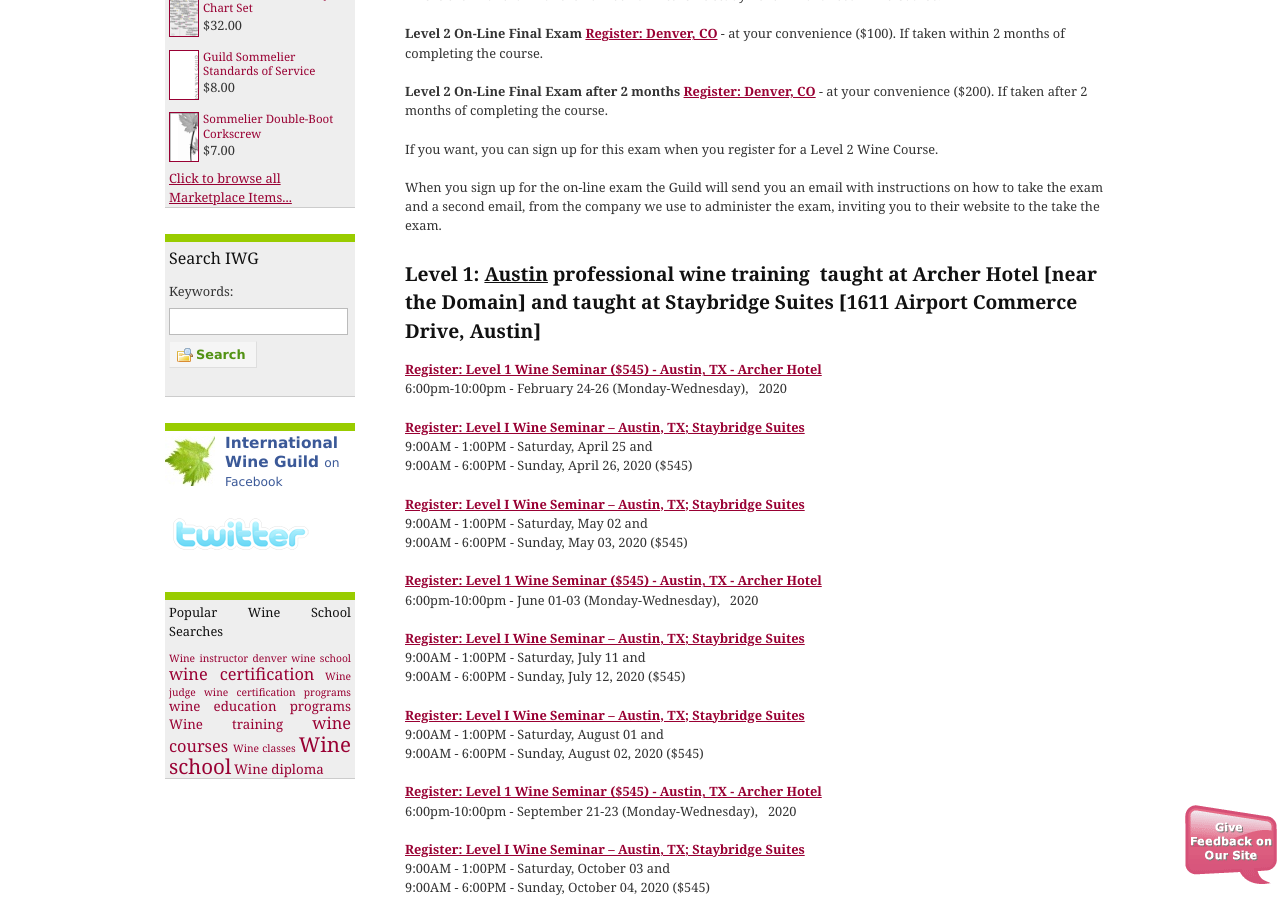
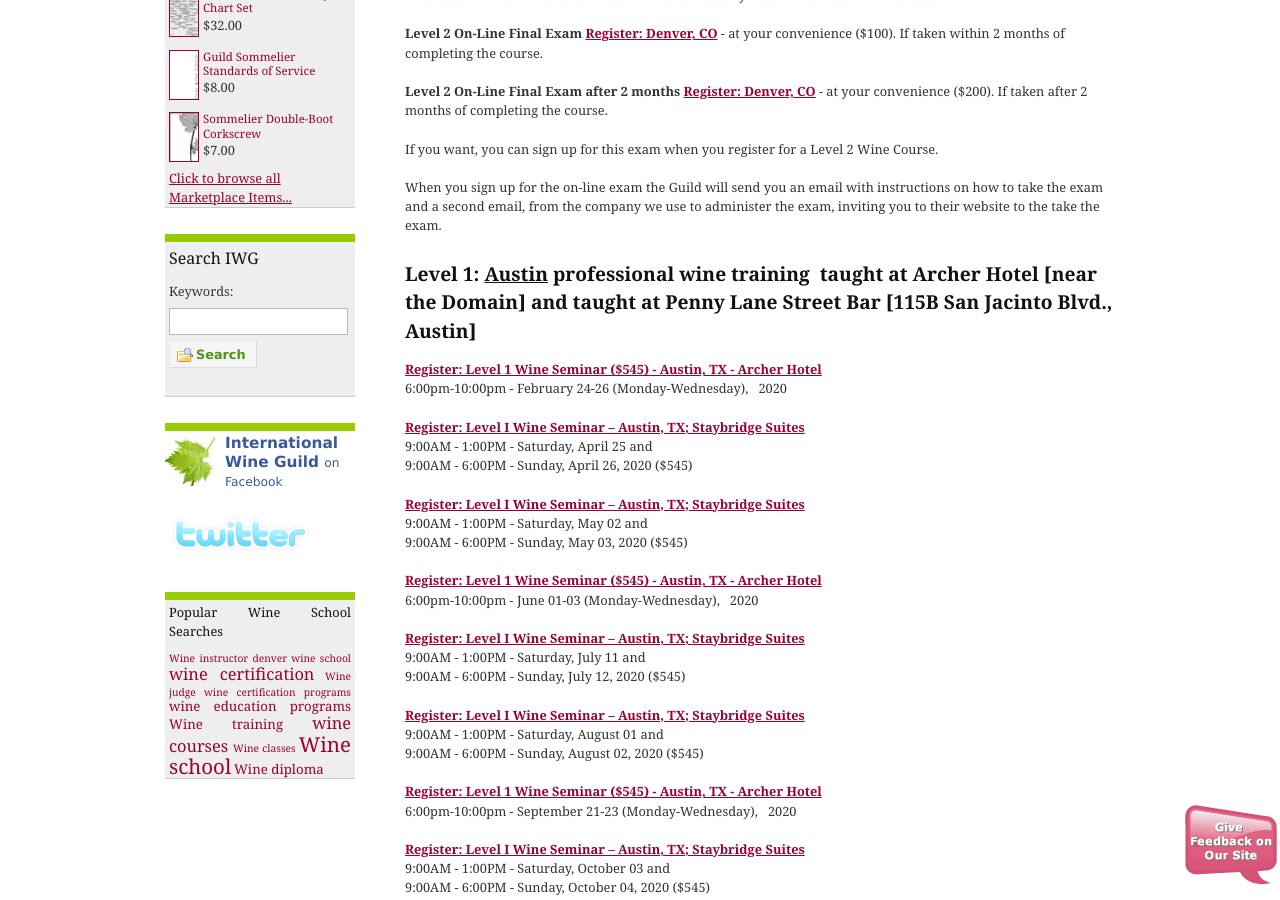
Before and after one commit to CKDev/internationalwineguild.com, a Jekyll site: the page built from texas-wine-school.html, in a window 1280 px wide and 900 px high, scrolled down 1059 px. Built offline with Jekyll 4.4.1, drawn with Linux system fonts in a browser that asks for light colours; a script that is not in the unit is left out; comment, search, counter and statistics services are not loaded.

Commit message:
Update texas-wine-school.html

```diff
--- a/texas-wine-school.html
+++ b/texas-wine-school.html
@@ -43,7 +43,7 @@
   and a second email, from the company we use to administer the exam, inviting you to their website to the take the
   exam.</p>
 
-<h3><strong>Level 1: <u>Austin</u> professional wine training&nbsp; taught at Archer Hotel [near the Domain] and taught at Staybridge Suites [1611 Airport Commerce Drive, Austin]&nbsp;</strong></h3>
+<h3><strong>Level 1: <u>Austin</u> professional wine training&nbsp; taught at Archer Hotel [near the Domain] and taught at Penny Lane Street Bar [115B San Jacinto Blvd., Austin]&nbsp;</strong></h3>
 
 <p><a class="ga-track"
     href="http://ww4.aitsafe.com/cf/add.cfm?userid=6714687&amp;product=Level+1+Wine+Seminar+Austin-Archer++-++02/24-02/26,2020&amp;price=545&amp;return=www.internationalwineguild.com/texas-wine-school"><strong>Register:
@@ -51,7 +51,7 @@
     </strong></a>6:00pm-10:00pm - February 24-26 (Monday-Wednesday), &nbsp; 2020</p>
 
 <p><a class="ga-track"
-    href="http://ww4.aitsafe.com/cf/add.cfm?userid=6714687&amp;product=Level+1+Wine+Seminar+Austin-Staybridge+Suites++-++04/25-26, 2020&amp;price=545&amp;return=www.internationalwineguild.com/texas-wine-school">
+    href="http://ww4.aitsafe.com/cf/add.cfm?userid=6714687&amp;product=Level+1+Wine+Seminar+Austin-Penny+Lane++-++04/25-26, 2020&amp;price=545&amp;return=www.internationalwineguild.com/texas-wine-school">
     <strong>Register: Level I Wine Seminar – Austin, TX; Staybridge Suites</strong>
   </a><br>
   9:00AM - 1:00PM - Saturday, April 25 and<br>
```
